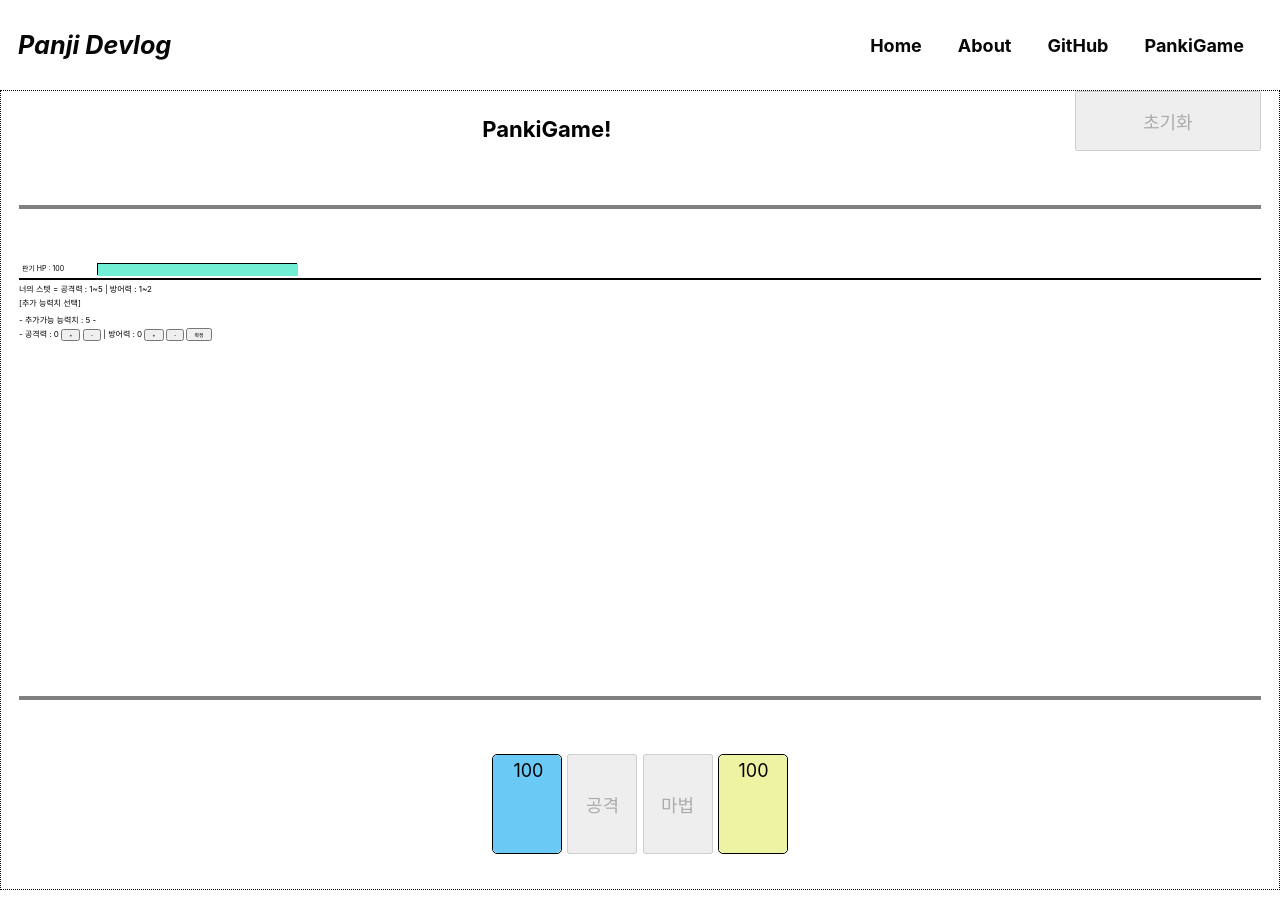
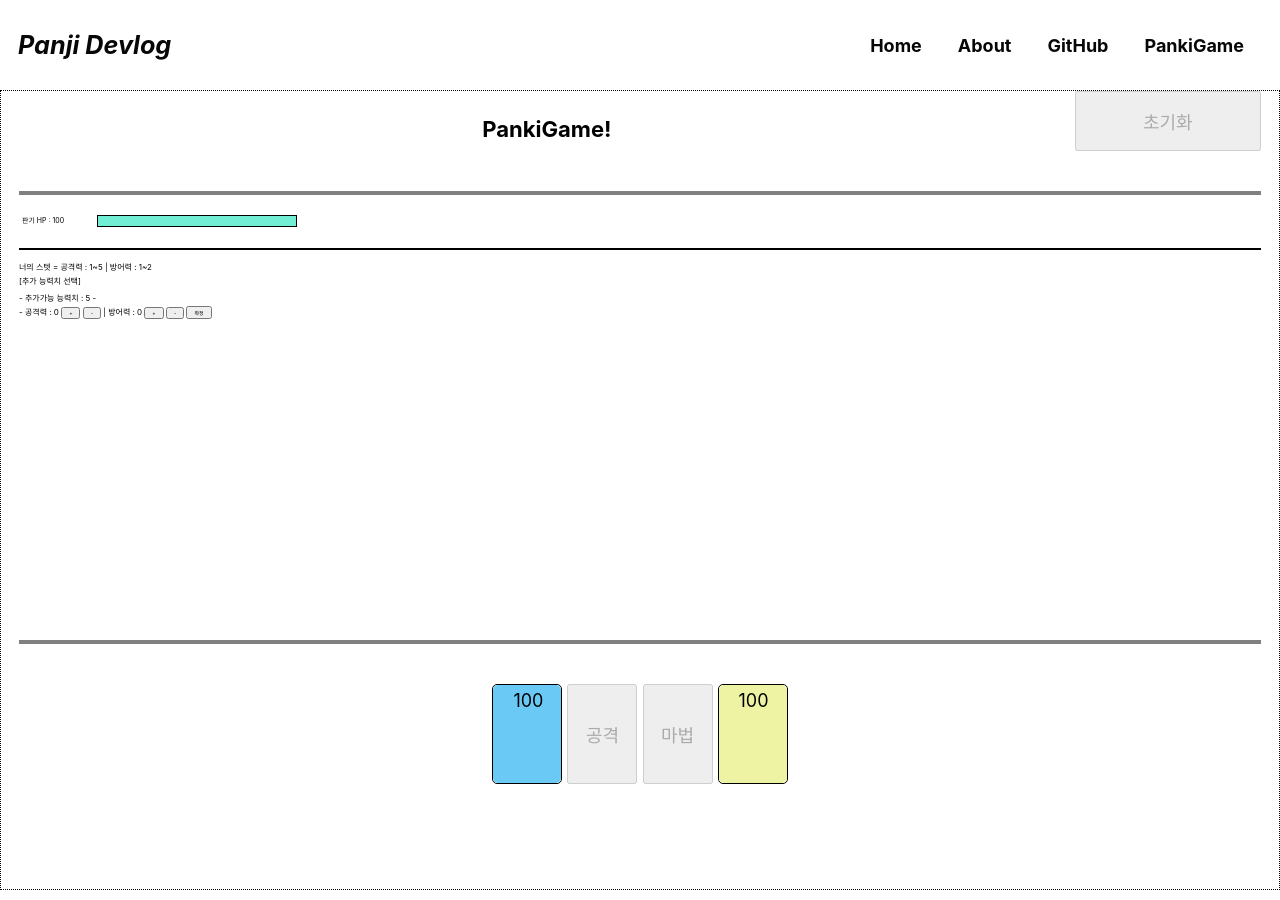
Before and after one commit to Panji91/Panji91.github.io, a Jekyll site: the page built from _pages/game.md, in a window 1280 px wide and 900 px high. Built offline with Jekyll 4.4.1, drawn with Linux system fonts in a browser that asks for light colours; cached includes are drawn as plain includes; some web fonts are replaced.

Commit message:
changed style.

```diff
--- a/_layouts/pankigame.html
+++ b/_layouts/pankigame.html
@@ -18,11 +18,15 @@ layout: default
       }
       .inhr {
         border: 1px solid black;
-        margin-top: 2px;
-        margin-bottom: 2px;
+        margin: 20px 0 10px 0;
       }
-      hr {
+      .tophr {
         border: 2px double gray;
+        margin: 40px 0 20px 0;
+      }
+      .bottomhr {
+        border: 2px double gray;
+        margin: 20px 0 40px 0;
       }
 
       h2 {
@@ -88,7 +92,7 @@ layout: default
         </div>
         <button id="gameR" disabled="disabled" onclick="reset()">초기화</button>
       </div>
-      <hr />
+      <hr class="tophr" />
       <div class="mobHpState">
         <div
           style="
@@ -114,9 +118,9 @@ layout: default
             id="pkHpBar"
             style="
               float: left;
-              width: 200px;
+              width: 198px;
               background-color: rgb(113, 238, 211);
-              height: 12px;
+              height: 10px;
             "
           ></div>
         </div>
@@ -142,7 +146,7 @@ layout: default
         </div>
       </div>
       <div id="field"></div>
-      <hr />
+      <hr class="bottomhr" />
       <div id="buttonFWrap">
         <div id="buttonF">
           <div class="hpState">
```
